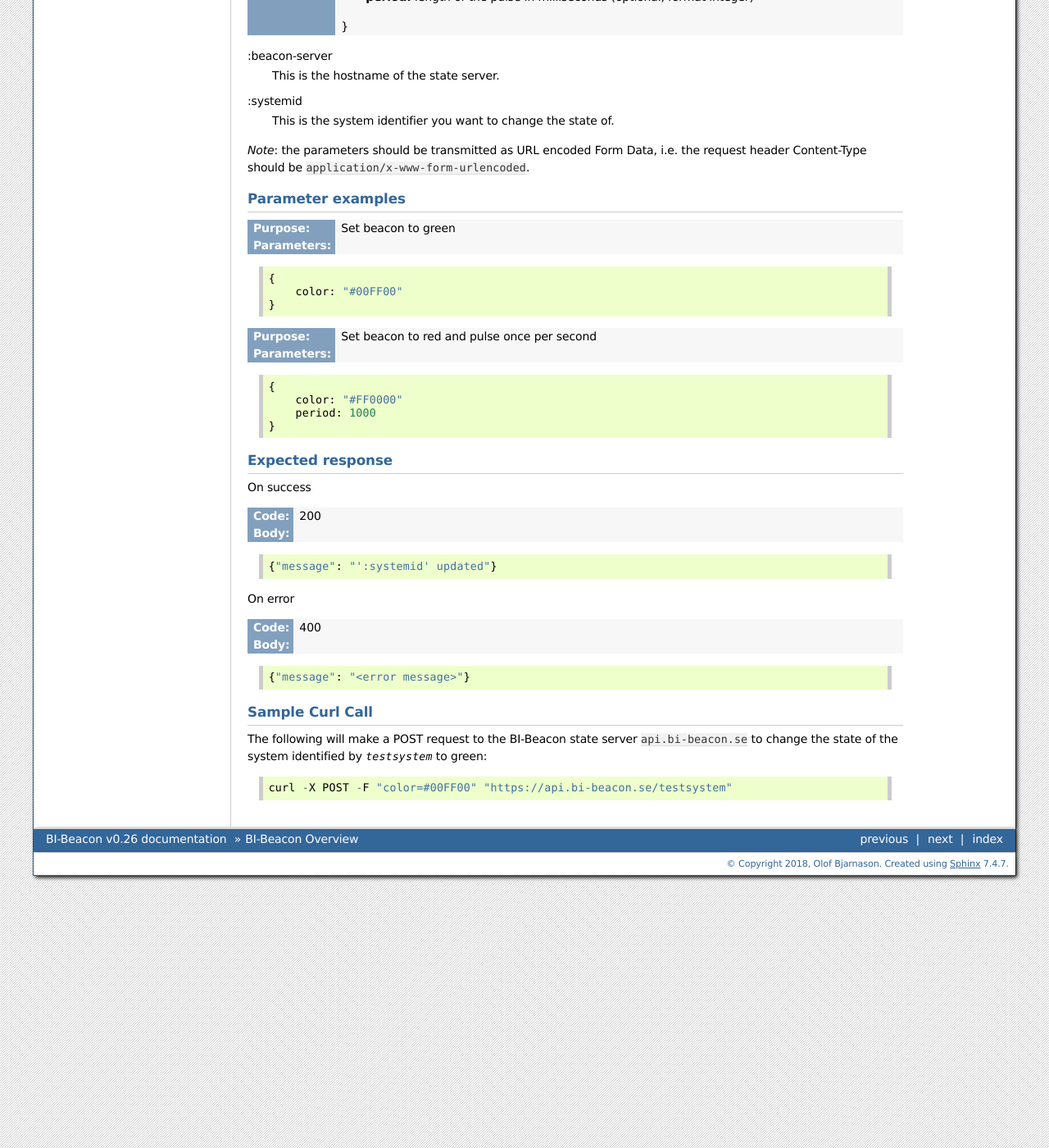
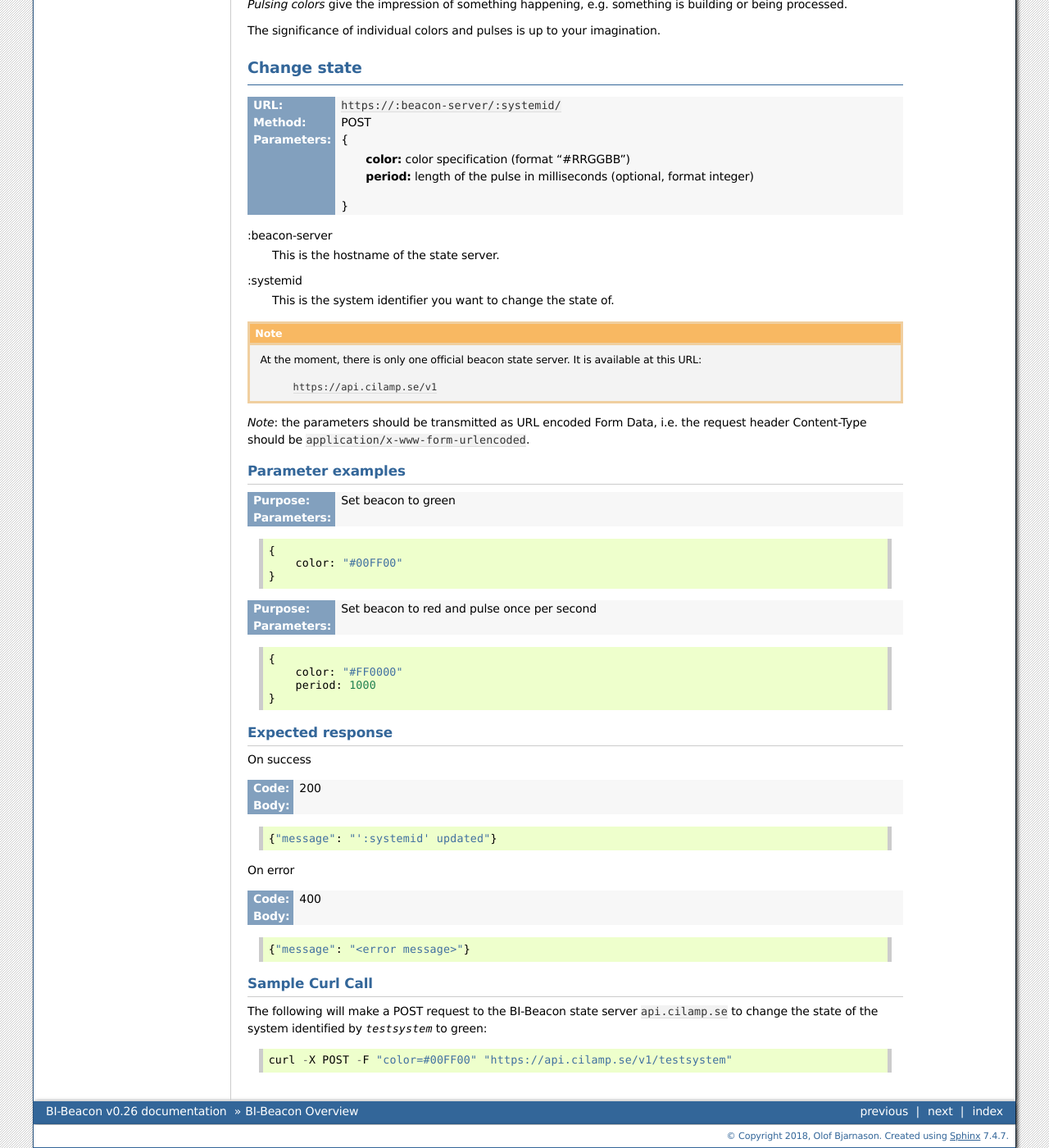
Before and after one commit to BI-Beacon/docs, a Sphinx documentation site: the page built from docs/api.rst, in a window 1280 px wide and 1400 px high, scrolled down 2539 px. Shown: the whole window at 82% size. Built offline with Sphinx 7.4.7, drawn with Linux system fonts in a browser that asks for light colours; pages that are not in the unit, such as notebooks, are missing from menus; some of the changed text lies outside the part shown.

Commit message:
add notes about api.cilamp.se being only available state server ATM

```diff
--- a/docs/api.rst
+++ b/docs/api.rst
@@ -9,20 +9,22 @@ BI-Beacons use a RESTful API.
 
 There is only one end-point: ``/<systemid>``.
 
-This endpoint serves as the controlling mechanism for
-*system* with ID `systemid`.
+This endpoint serves as the controlling mechanism for *system* with ID
+`systemid`.
 
-A complete endpoint URL may look something like this:
+Here is an example of a complete endpoint:
 
-   ``https://beacon-api.abcbusiness.com/my-super-monitor``
+   ``https://api.cilamp.se/v1/our-beautiful-monitor``
 
-Multiple beacons can be configured to  use the same systemid - this is
+
+Multiple beacons can be configured to use the same systemid - this is
 intentional and means you can deploy several Beacons that indicate the
 same thing.
 
-This functionality  may, for  instance, be used  if you  have multiple
+This functionality may, for  instance, be used  if you  have multiple
 offices, or if  you want a Beacon  both in the conference  room and at
 the coffee machine.
+
 
 Architecture
 ============
@@ -31,7 +33,8 @@ Architecture
     :width: 90%
 
 BI-Beacon 1 and 2
-    This is either physical or virtual BI-Beacon devices, showing some state of something interesting to your business.
+    This is either physical or virtual BI-Beacon devices, showing some state
+    of something interesting to your business.
 
 State Server
     This is the source of state for BI-Beacons.
@@ -190,13 +193,17 @@ Change state
       **period:** length of the pulse in milliseconds (optional, format integer)
     }
 
-
-
 :beacon-server
     This is the hostname of the state server.
 
 :systemid
     This is the system identifier you want to change the state of.
+
+.. note:: At the moment, there is only one official beacon state server.
+          It is available at this URL:
+
+             ``https://api.cilamp.se/v1``
+
 
 *Note*: the parameters should be transmitted as URL encoded Form Data,
 i.e. the request header Content-Type should be
@@ -251,8 +258,10 @@ On error
 Sample Curl Call
 ~~~~~~~~~~~~~~~~
 
-The following will make a POST request to the BI-Beacon state server ``api.bi-beacon.se`` to change the state of the system identified by `testsystem` to green:
+The following will make a POST request to the BI-Beacon state server
+``api.cilamp.se`` to change the state of the system identified by
+`testsystem` to green:
 
 ::
 
-    curl -X POST -F "color=#00FF00" "https://api.bi-beacon.se/testsystem"
+    curl -X POST -F "color=#00FF00" "https://api.cilamp.se/v1/testsystem"
```
Also changed, not shown: docs/_static/architecture.png (added).
